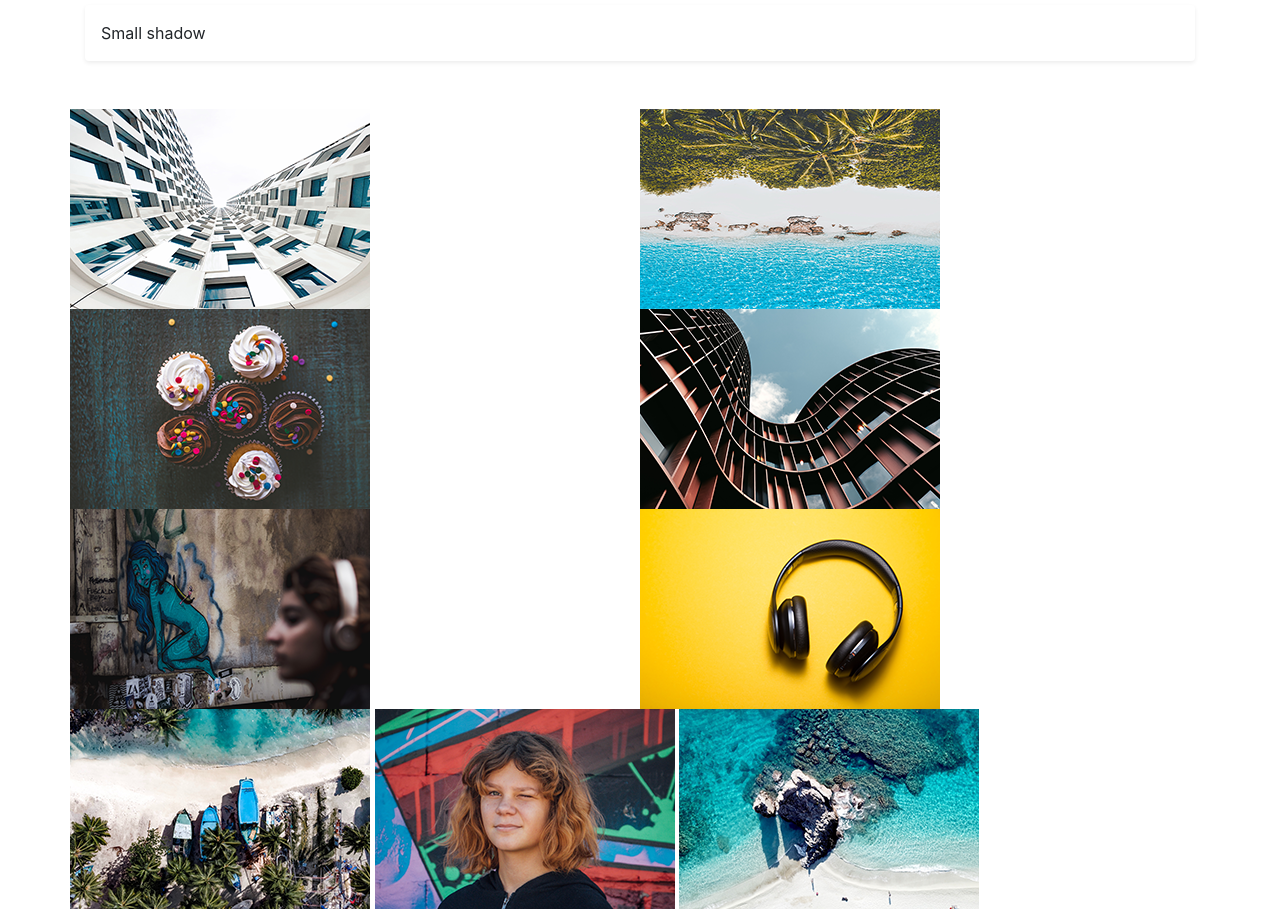
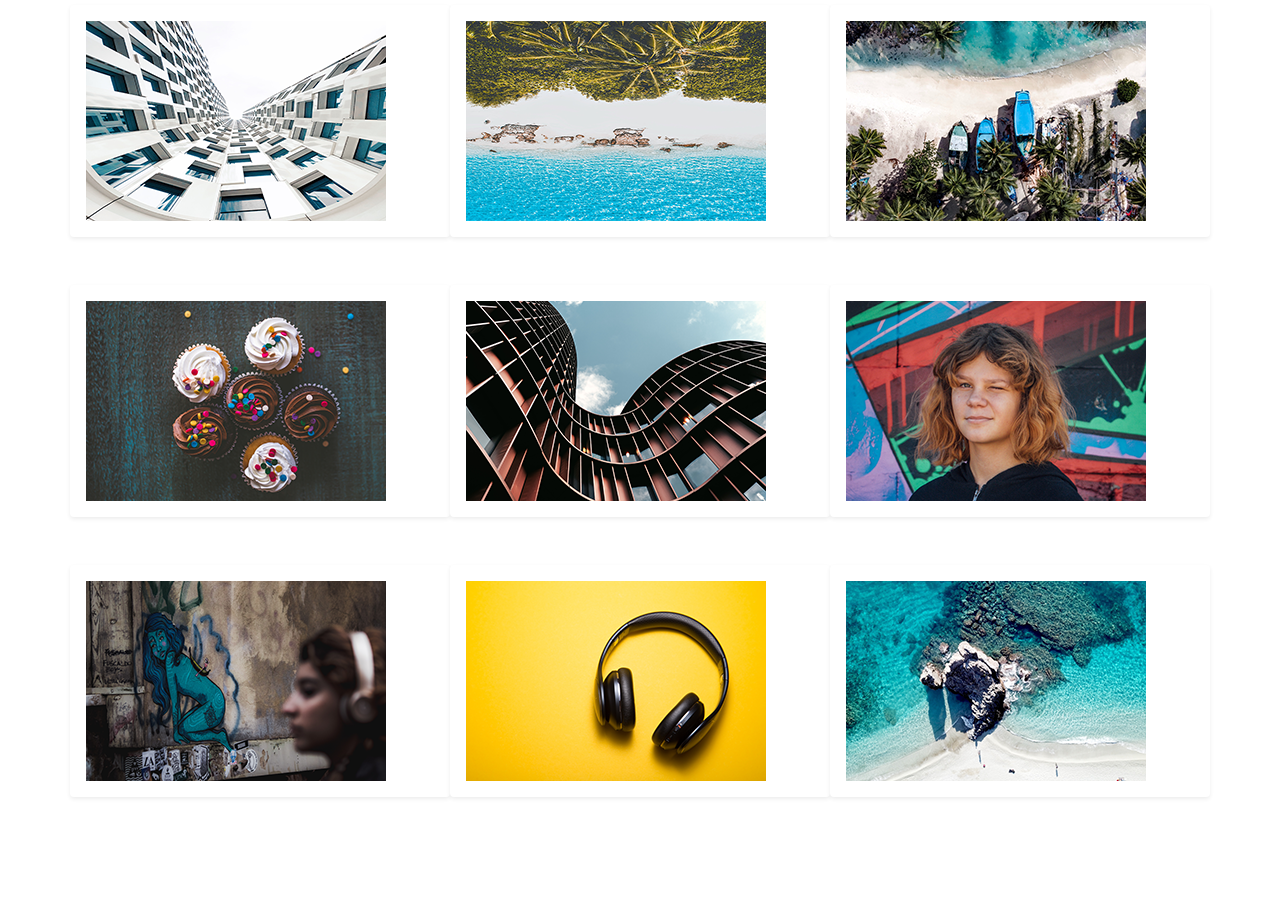
Before and after one commit to lbrizel/m1-hw1-brizel-lauren, a plain HTML site: page index.html in a window 1280 px wide. Shown: the part 51-960 px from the top of the page. After the commit the page ends 896 px from the top, so only its background shows below. Drawn offline with nearby package versions, Linux system fonts and the light colour scheme.

Commit message:
Add shadowbox to images

```diff
--- a/index.html
+++ b/index.html
@@ -15,26 +15,26 @@
   <body>
     <h1>This Is An Image Gallery</h1>
     <div class="container">
-    <div class="shadow-sm p-3 mb-5 bg-white rounded">Small shadow</div>
       <div class="row">
         <div class="col">
-    <img src= "img/hw2-image1.png" alt="hw2 image 1" title="Building">
-    <img src= "img/hw2-image2.png" alt="hw2 image 2" title="Cupcakes">
-    <img src= "img/hw2-image3.png" alt="hw2 image 3" title="Girl with headphones passing graffiti">
+    <div class="shadow-sm p-3 mb-5 bg-white rounded"><img src= "img/hw2-image1.png" alt="hw2 image 1" title="Building"></div>
+    <div class="shadow-sm p-3 mb-5 bg-white rounded"><img src= "img/hw2-image2.png" alt="hw2 image 2" title="Cupcakes"></div>
+    <div class="shadow-sm p-3 mb-5 bg-white rounded"><img src= "img/hw2-image3.png" alt="hw2 image 3" title="Girl with headphones passing graffiti"></div>
         </div>
+
         <div class="col">
-    <img src= "img/hw2-image4.png" alt="hw2 image 4" title="Close up island">
-    <img src= "img/hw2-image5.png" alt="hw2 image 5" title="Brown Building">
-    <img src= "img/hw2-image6.png" alt="hw2 image 6" title="Headphones">
+    <div class="shadow-sm p-3 mb-5 bg-white rounded"><img src= "img/hw2-image4.png" alt="hw2 image 4" title="Close up island"></div>
+    <div class="shadow-sm p-3 mb-5 bg-white rounded"><img src= "img/hw2-image5.png" alt="hw2 image 5" title="Brown Building"></div>
+    <div class="shadow-sm p-3 mb-5 bg-white rounded"><img src= "img/hw2-image6.png" alt="hw2 image 6" title="Headphones"></div>
         </div>
-      </div>
-      <div class="row">
+
+
          <div class="col">
-    <img src= "img/hw2-image7.png" alt="hw2 image 7" title="Birdseye of island">
-    <img class="img8" src= "img/hw2-image8.png" alt="hw2 image 8" title="Portrait of girl">
-    <img class="img9" src= "img/hw2-image9.png" alt="hw2 image 9" title="Blue water">
+    <div class="shadow-sm p-3 mb-5 bg-white rounded"><img src= "img/hw2-image7.png" alt="hw2 image 7" title="Birdseye of island"></div>
+    <div class="shadow-sm p-3 mb-5 bg-white rounded"><img class="img8" src= "img/hw2-image8.png" alt="hw2 image 8" title="Portrait of girl"></div>
+    <div class="shadow-sm p-3 mb-5 bg-white rounded"><img class="img9" src= "img/hw2-image9.png" alt="hw2 image 9" title="Blue water"></div>
         </div>
-      </div>
+
     </div>
 
     <!-- Optional JavaScript -->
```
